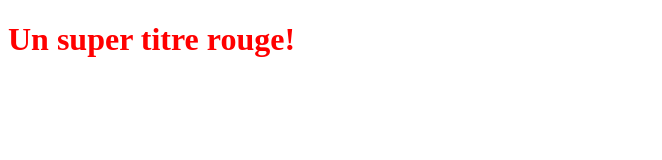
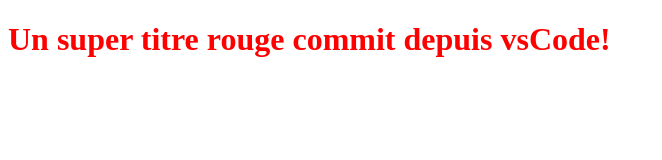
Before and after one commit to PierreTDX/projetPerso, a plain HTML site: page index.html in a window 1280 px wide. Shown: the whole page, without its empty margins (0-662 px from the left). Drawn offline with Linux system fonts and the light colour scheme.

Commit message:
titre version VScode

```diff
--- a/index.html
+++ b/index.html
@@ -5,6 +5,6 @@
    <link rel="stylesheet" type="text/css" href="styles.css">
 </head>
 <body>
-   <h1>Un super titre rouge!</h1>
+   <h1>Un super titre rouge commit depuis vsCode!</h1>
 </body>
 </html>
```
